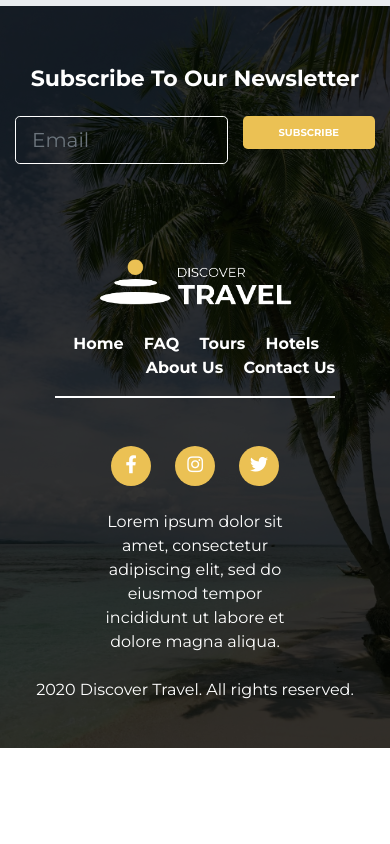
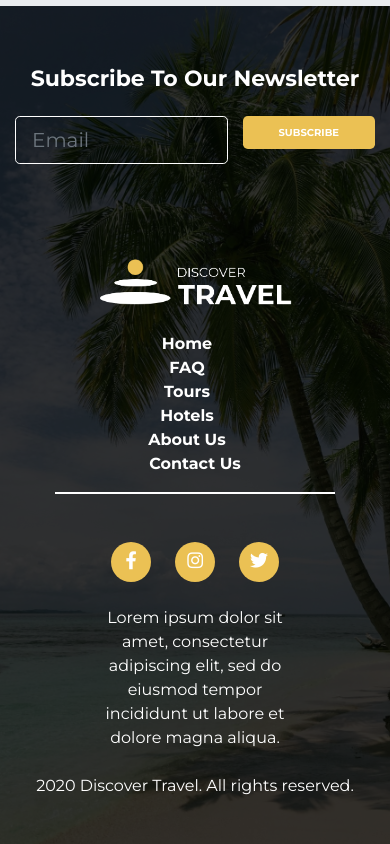
Before and after one commit to caleb-007/hotels, a plain HTML site: page index.html in a window 390 px wide. Shown: the part 3238-4082 px from the top of the page. Before the commit the page ends 3986 px from the top, so only its background shows below. Drawn offline with nearby package versions, Linux system fonts and the light colour scheme.

Commit message:
an update

```diff
--- a/index.html
+++ b/index.html
@@ -49,6 +49,13 @@
       .font {
         font-family: 'Montserrat', sans-serif;
       }
+      .none li {
+        list-style-type: none;
+        text-align: center;
+      }
+      .show{
+          transform: translateY(50%)!important;
+        }
 
       /* large screen  */
 
@@ -58,21 +65,32 @@
           font-size: 1.2rem!important;
           margin: 0!important;
         }
-        .trans {
-          transform: translateY(50%);
-        }
+
 
       }
 
       /* medium screens  */
 
+      @media (max-width: 768px) {
+      .show li a{
+        font-size: 12px!important;
+      }
+    }
+    @media (max-width: 700px) {
+      .none {
+        display: block!important;
+      }
+      .show {
+        display: none;
+      }
+    }
+
       @media (max-width: 1000px) {
         .display-1 {
         font-size: 2.2rem;
       }
-      .trans {
-          transform: translateY(0);
-        }
+
+
         .small {
           font-size: 10px!important;
           margin: 0!important;
@@ -94,6 +112,7 @@
       .small-4 {
         height: 13rem!important;
       }
+
       }
     </style>
   </head>
@@ -349,7 +368,7 @@
             <a href="#" class="footer-logo col-sm-3 mb-2">
               <img src="./img/discover_travel_logo-2.png"  class="mb-3" alt="Logo" width="200px">
             </a>
-            <ul class="footer-navs text-right ml-auto  col-sm-9 trans" >
+            <ul class="footer-navs text-right ml-auto  col-sm-9 trans show" >
               <li class="d-inline-block mr-3">
                 <a href="#" class="footer-nav-link  text-white font-weight-bold">Home</a>
               </li>
@@ -370,6 +389,26 @@
               </li>
             </ul>
           </div>
+          <ul class="footer-navs text-right mx-auto  col-sm-9 trans d-none none" >
+            <li class=" mr-3">
+              <a href="#" class="footer-nav-link  text-white font-weight-bold">Home</a>
+            </li>
+            <li  class="k mr-3">
+              <a href="#" class="footer-nav-link text-white font-weight-bold">FAQ</a>
+            </li>
+            <li class=" mr-3">
+              <a href="#" class="footer-nav-link text-white font-weight-bold">Tours</a>
+            </li>
+            <li class=" mr-3">
+              <a href="#" class="footer-nav-link  text-white font-weight-bold">Hotels</a>
+            </li>
+            <li class=" mr-3">
+              <a href="#" class="footer-nav-link text-white font-weight-bold">About Us</a>
+            </li>
+            <li class="">
+              <a href="#" class="footer-nav-link  text-white font-weight-bold">Contact Us</a>
+            </li>
+          </ul>
           <hr>
         </div>
         <div class="social-icons d-flex justify-content-center mt-5">
```
